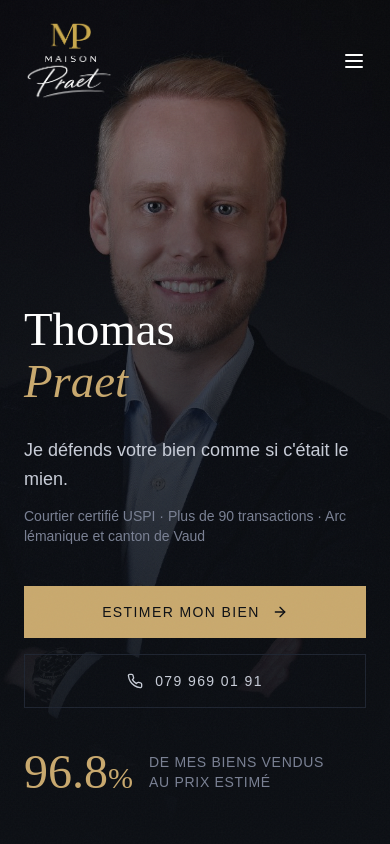
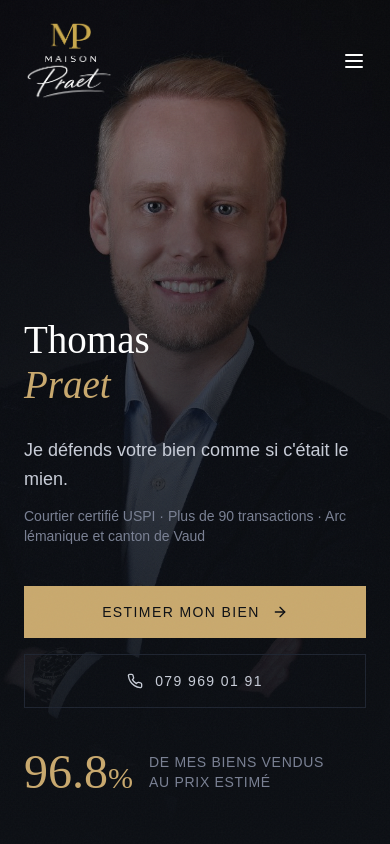
Before and after one commit to Sinseed/maison-praet, a Next.js app: page / in a window 390 px wide. Shown: the top 844 px of the page. Built offline with nearby package versions, Linux system fonts and the light colour scheme.

Commit message:
Hero : nom réduit sur mobile 2.2rem min

```diff
--- a/app/page.tsx
+++ b/app/page.tsx
@@ -20,10 +20,10 @@ function Hero() {
         <div className="max-w-2xl">
           <p className="hidden md:block font-body text-xs tracking-[0.4em] uppercase text-brand-gold mb-6">Canton de Vaud · Suisse</p>
 
-          <h1 style={{fontSize: 'clamp(2.8rem, 12vw, 9rem)'}} className="font-display font-light text-white leading-[0.95] mb-2">
+          <h1 style={{fontSize: 'clamp(2.2rem, 10vw, 9rem)'}} className="font-display font-light text-white leading-[0.95] mb-2">
             Thomas
           </h1>
-          <h1 style={{fontSize: 'clamp(2.8rem, 12vw, 9rem)'}} className="font-display font-light italic text-brand-gold leading-[0.95] mb-8 md:mb-10">
+          <h1 style={{fontSize: 'clamp(2.2rem, 10vw, 9rem)'}} className="font-display font-light italic text-brand-gold leading-[0.95] mb-8 md:mb-10">
             Praet
           </h1>
 
```
